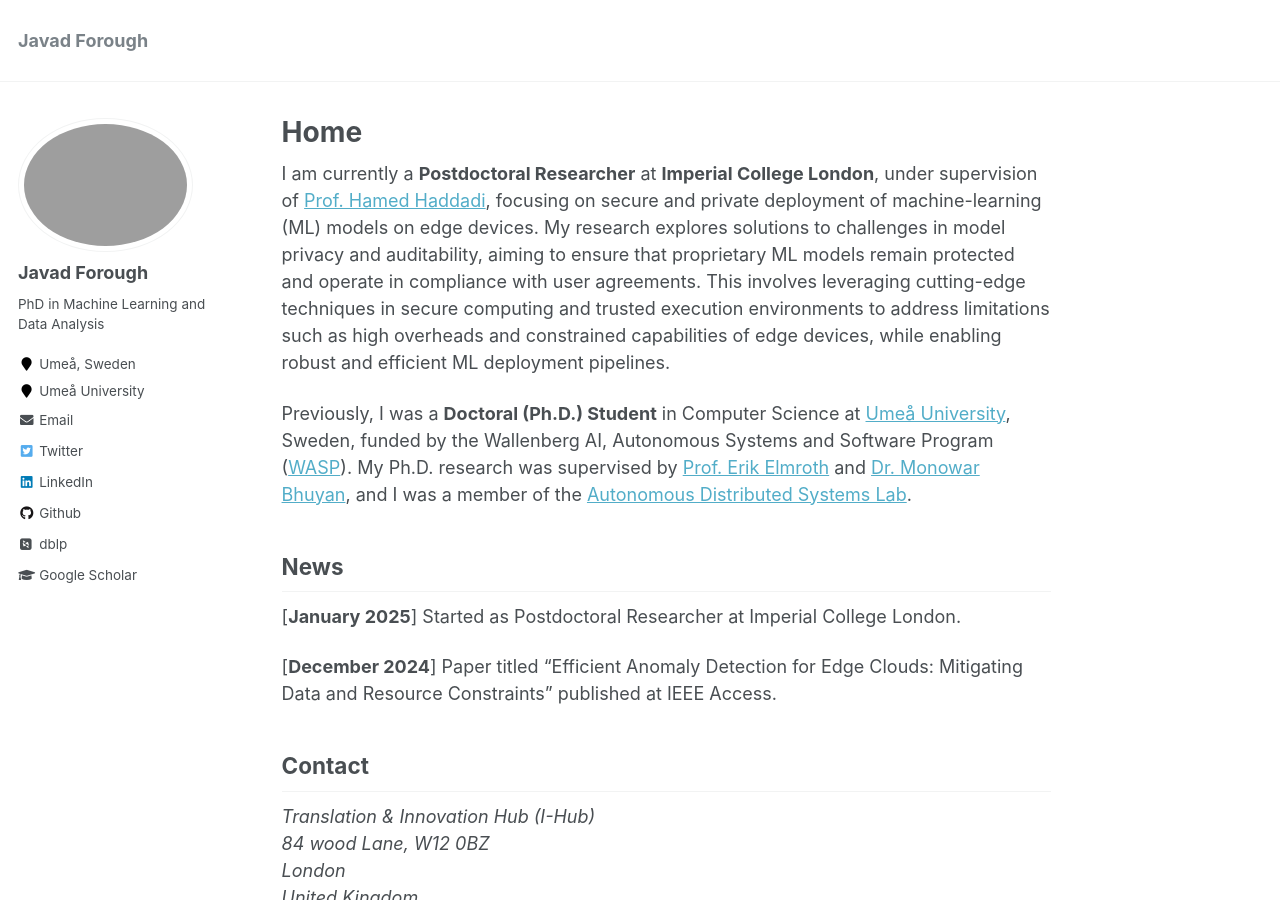
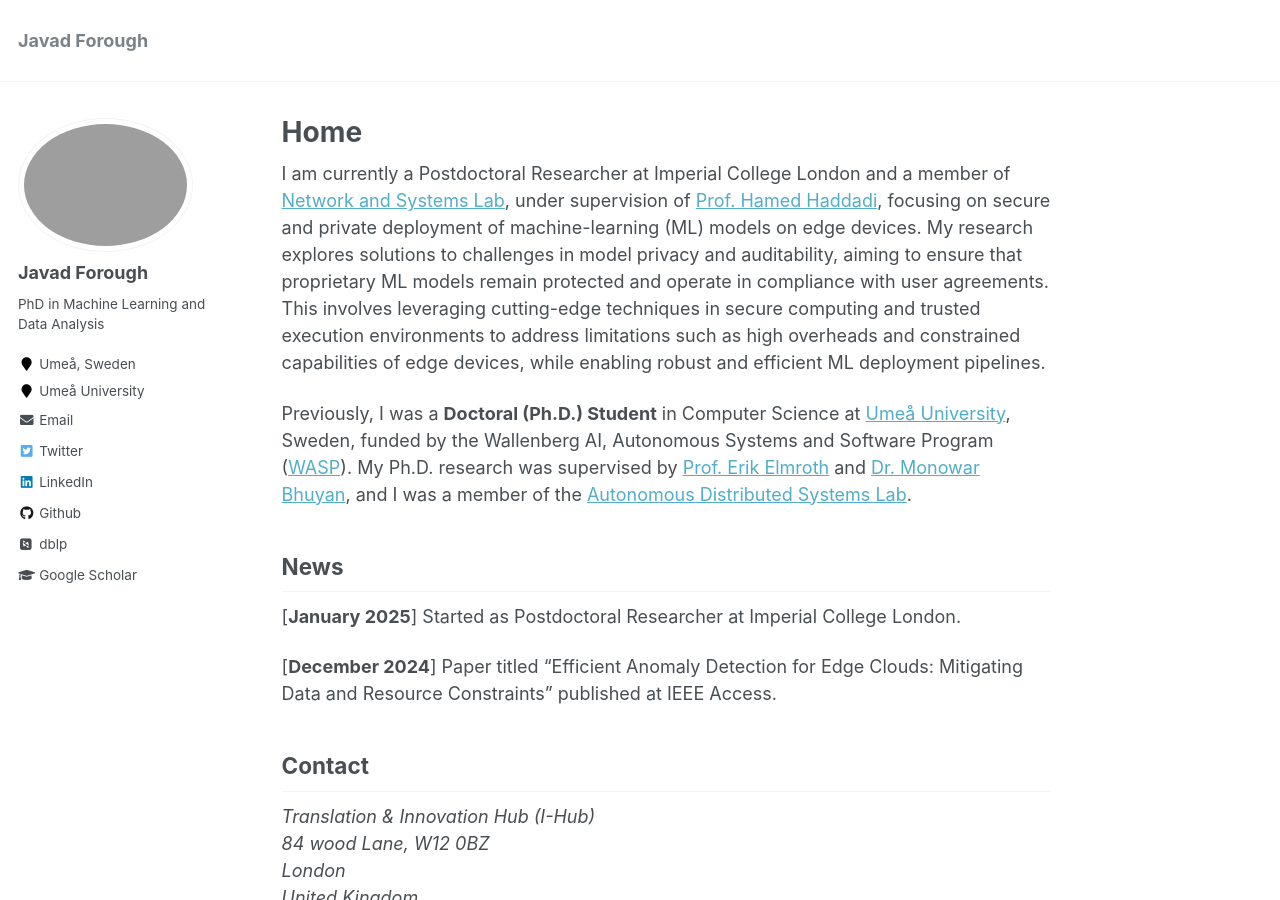
Before and after one commit to Javad-Forough/Javad-Forough.github.io, a Jekyll site: the page built from _pages/about.md, in a window 1280 px wide and 900 px high. Built offline with Jekyll 4.4.1, drawn with Linux system fonts in a browser that asks for light colours; some web fonts are replaced.

Commit message:
update about.md

```diff
--- a/_pages/about.md
+++ b/_pages/about.md
@@ -9,7 +9,7 @@
   - /about.html
 ---
 
-I am currently a **Postdoctoral Researcher** at **Imperial College London**, under supervision of [Prof. Hamed Haddadi](https://profiles.imperial.ac.uk/h.haddadi), focusing on secure and private deployment of machine-learning (ML) models on edge devices. My research explores solutions to challenges in model privacy and auditability, aiming to ensure that proprietary ML models remain protected and operate in compliance with user agreements. This involves leveraging cutting-edge techniques in secure computing and trusted execution environments to address limitations such as high overheads and constrained capabilities of edge devices, while enabling robust and efficient ML deployment pipelines.
+I am currently a Postdoctoral Researcher at Imperial College London and a member of [Network and Systems Lab](https://netsys.doc.ic.ac.uk/index.html), under supervision of [Prof. Hamed Haddadi](https://profiles.imperial.ac.uk/h.haddadi), focusing on secure and private deployment of machine-learning (ML) models on edge devices. My research explores solutions to challenges in model privacy and auditability, aiming to ensure that proprietary ML models remain protected and operate in compliance with user agreements. This involves leveraging cutting-edge techniques in secure computing and trusted execution environments to address limitations such as high overheads and constrained capabilities of edge devices, while enabling robust and efficient ML deployment pipelines.
 
 
 
```
